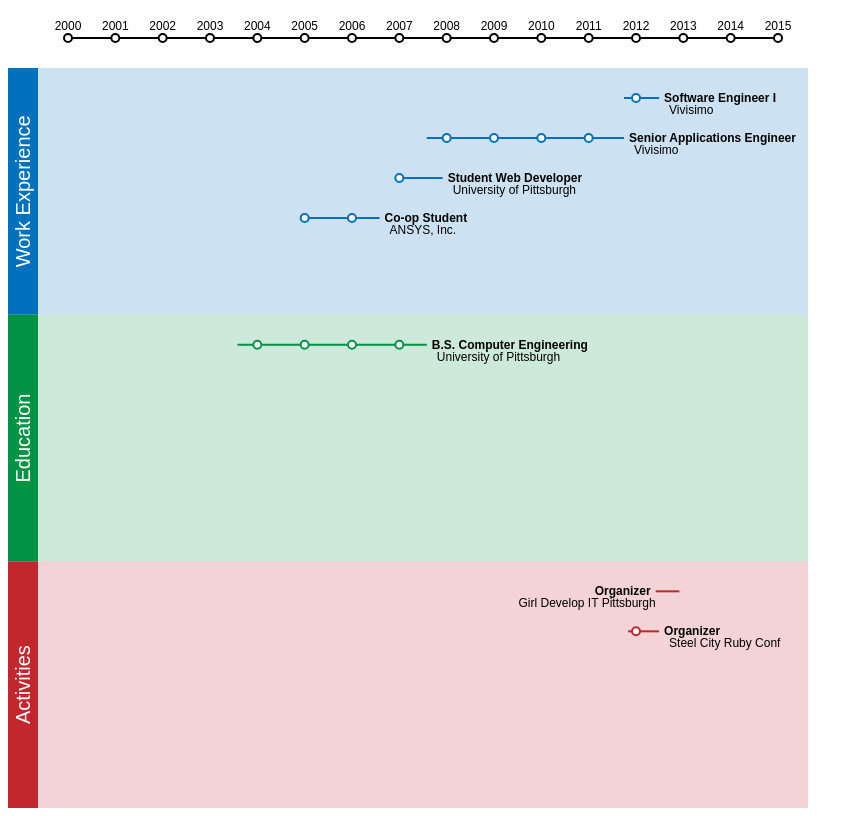
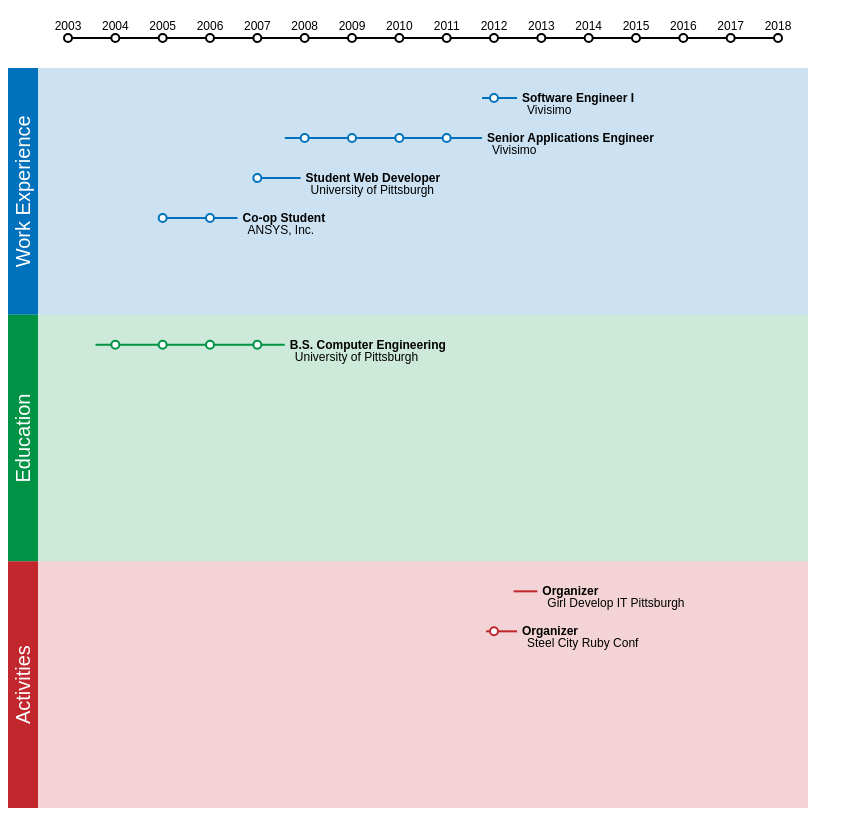
Before and after one commit to jbmgrtn/resume-timeline, a plain HTML site: page index.html in a window 1280 px wide. Shown: the whole page, without its empty margins (0-863 px from the left). Drawn offline with Linux system fonts and the light colour scheme.

Commit message:
Modify start/end year for example

```diff
--- a/index.html
+++ b/index.html
@@ -8,8 +8,8 @@
 
 $(function() {
   $("#resume-timeline").resumeTimeline({
-    startYear: 2000,
-    endYear: 2015,
+    startYear: 2003,
+    endYear: 2018,
     x: 30,
     y: 30,
     sections: [
```
